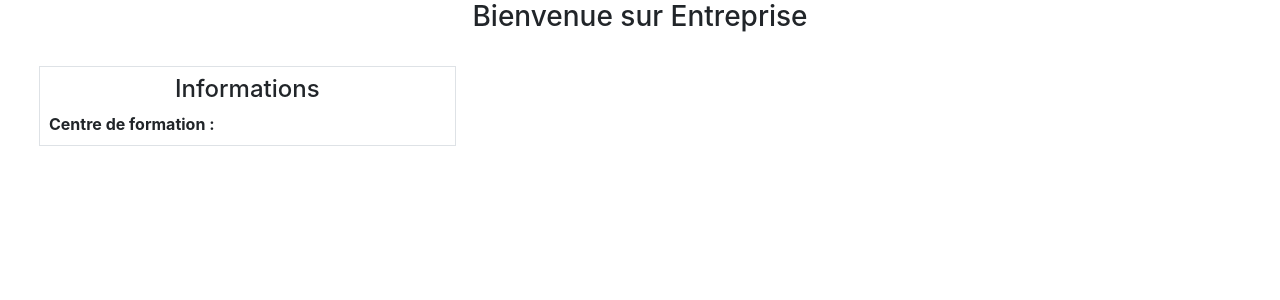
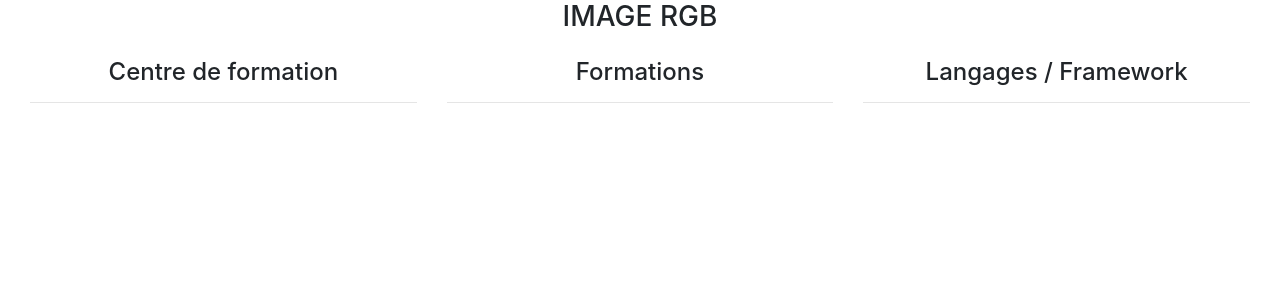
Before and after one commit to GuillaumeC31/rgb, a Symfony app: template templates/entreprise/index.html.twig in a window 1280 px wide. Shown: the part 80-380 px from the top of the page. Run offline with Twig, Linux system fonts and the light colour scheme; the template is opened without the code that fills it, so the values that code supplies are empty; some libraries are stand-ins or nearby versions.

Commit message:
Modification page index Entreprise en cours.

```diff
--- a/src/Controller/EntrepriseController.php
+++ b/src/Controller/EntrepriseController.php
@@ -46,11 +46,13 @@ class EntrepriseController extends AbstractController
         $entityManager = $this->getDoctrine()->getManager();
         $indexSchool = $entityManager->getRepository(Users::class)->findAllByRole('ROLE_SCHOOL');
         $indexStudent = $entityManager->getRepository(USers::class)->findAllByRole('ROLE_STUDENT');
+        $indexFormation = $entityManager->getRepository(Section::class)->findAll();
 
 
         return $this->render('entreprise/index.html.twig', [
             'indexSchool' => $indexSchool,
             'indexStudent' => $indexStudent,
+            'indexFormation' => $indexFormation,
         ]);
     }
 
--- a/templates/entreprise/index.html.twig
+++ b/templates/entreprise/index.html.twig
@@ -5,28 +5,28 @@
 
 {% block body %}
   <section class="container">
-    <h3 class="text-center">Bienvenue sur Entreprise</h3>
+    <h3 class="text-center">IMAGE RGB</h3>
   </section>
 
-  <section class="container-fluid">
-    <div class="row">
-      <div class="col-12 col-md-4 border p-2 m-4">
-        <h4 class="text-center">Informations</h4>
-        <table>
-          <tbody>
-            <tr>
-              <th>Centre de formation : </th>
-            </tr>
-            <tr>
-              {% for schoolIndex in indexSchool %}
-                <th>{{ schoolIndex.identity }}</th>
-              {% endfor %}
-            </tr>
-          </tbody>
-        </table>
-      </div>
+
+
+
+<section class="container-fluid mt-4">
+  <div class="row">
+    <div class="col-12 col-md-4">
+      <h4 class="text-center">Centre de formation</h4>
+      <hr>
     </div>
-  </section>
+    <div class="col-12 col-md-4">
+      <h4 class="text-center">Formations</h4>
+      <hr>
+    </div>
+    <div class="col-12 col-md-4">
+      <h4 class="text-center">Langages / Framework</h4>
+      <hr>
+    </div>
+  </div>
+</section>
 
 
 
```
